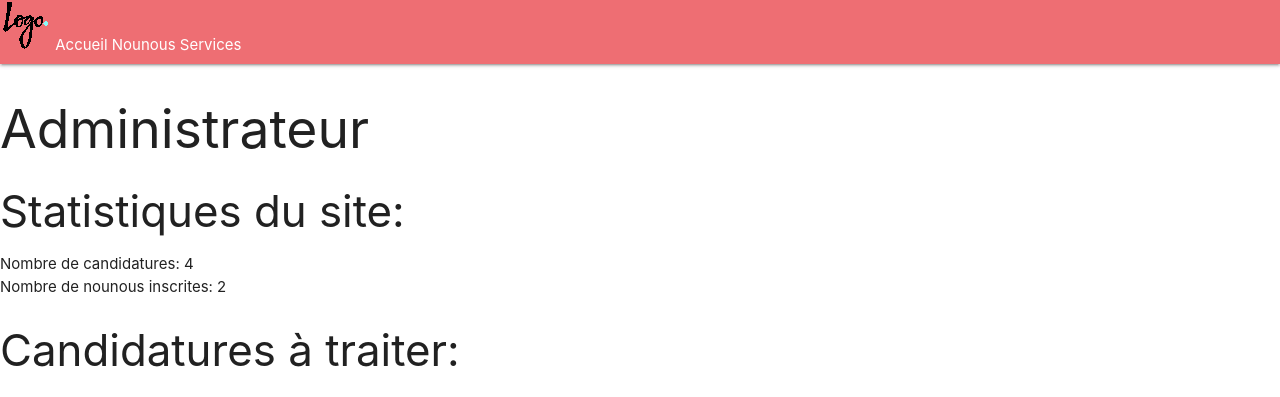
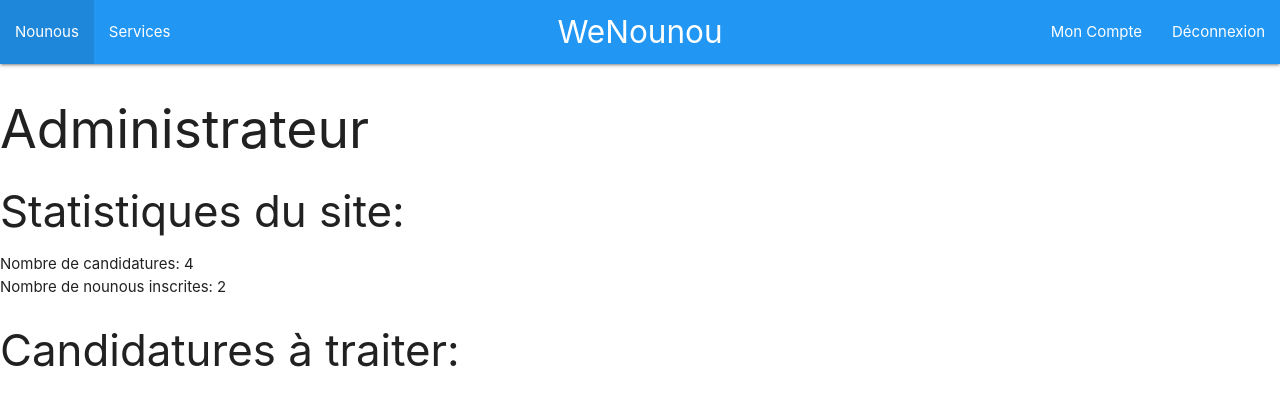
Before and after one commit to startom/projet-LO07, a PHP site: page /compte.php in a window 1280 px wide. Shown: the top 397 px of the page. Run offline with PHP 8.4, Linux system fonts and the light colour scheme; a user stored in the database is signed in; data comes from the database, SQL or seed files in the repository; some libraries are stand-ins or nearby versions.

Commit message:
Update nav.php

```diff
--- a/nav.php
+++ b/nav.php
@@ -1,15 +1,19 @@
-<nav>
-    <a class="banniere"><img class="logo" src="./logo.png"></a>
-    <a class="bouton" href="home.php">Accueil</a>
-	<a class="bouton" href="nounous.php">Nounous</a>
-	<a class="bouton" href="services.php">Services</a>
-	<div class="marge"></div>
-	<?php if(!isset($_SESSION['email'])) { ?>
-		<a class="bouton" href="inscription.php">Inscription</a>
-                <a class="bouton" href="connexion.php">Connexion</a>
-	<?php } else { ?>
-		<a class="bouton" href="compte.php">Mon Compte</a>
-                <a class="bouton" href="deconnexion.php">Deconnexion</a>
-	<?php } ?>
+<nav class="blue">
+  <div class="nav-wrapper">
+    <a href="home.php" class="brand-logo center">WeNounou</a>
+    <ul id="nav-mobile" class="right hide-on-med-and-down">
+      <?php if(!isset($_SESSION['email'])) { ?>
+        <li><a href="inscription.php">Inscription</a></li>
+        <li><a href="connexion.php">Connexion</a></li>
+      <?php } else { ?>
+        <li><a href="compte.php">Mon Compte</a></li>
+        <li><a href="deconnexion.php">Déconnexion</a></li>
+    <?php } ?>
+    </ul>
+
+    <ul id="nav-mobile" class="left hide-on-med-and-down">
+      <li><a href="nounous.php">Nounous</a></li>
+      <li><a href="services.php">Services</a></li>
+  </div>
 
 </nav>
```
